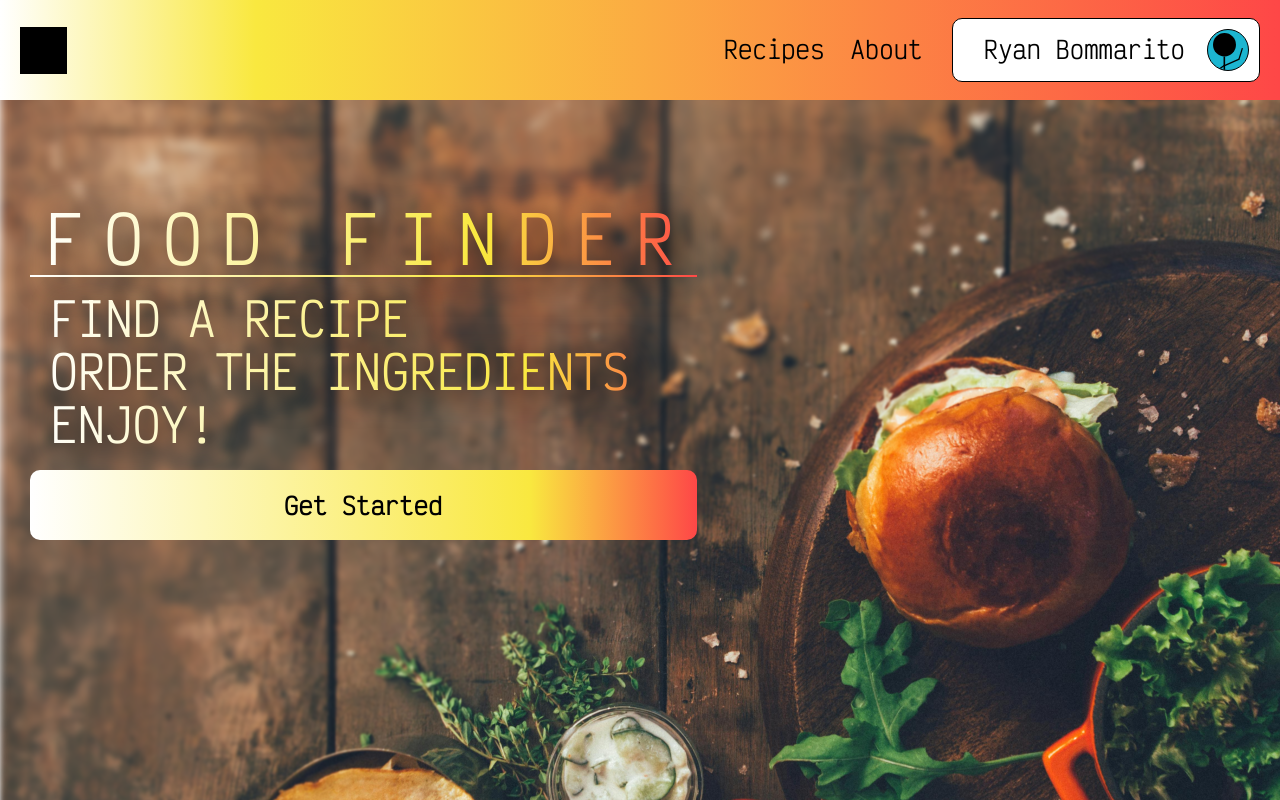
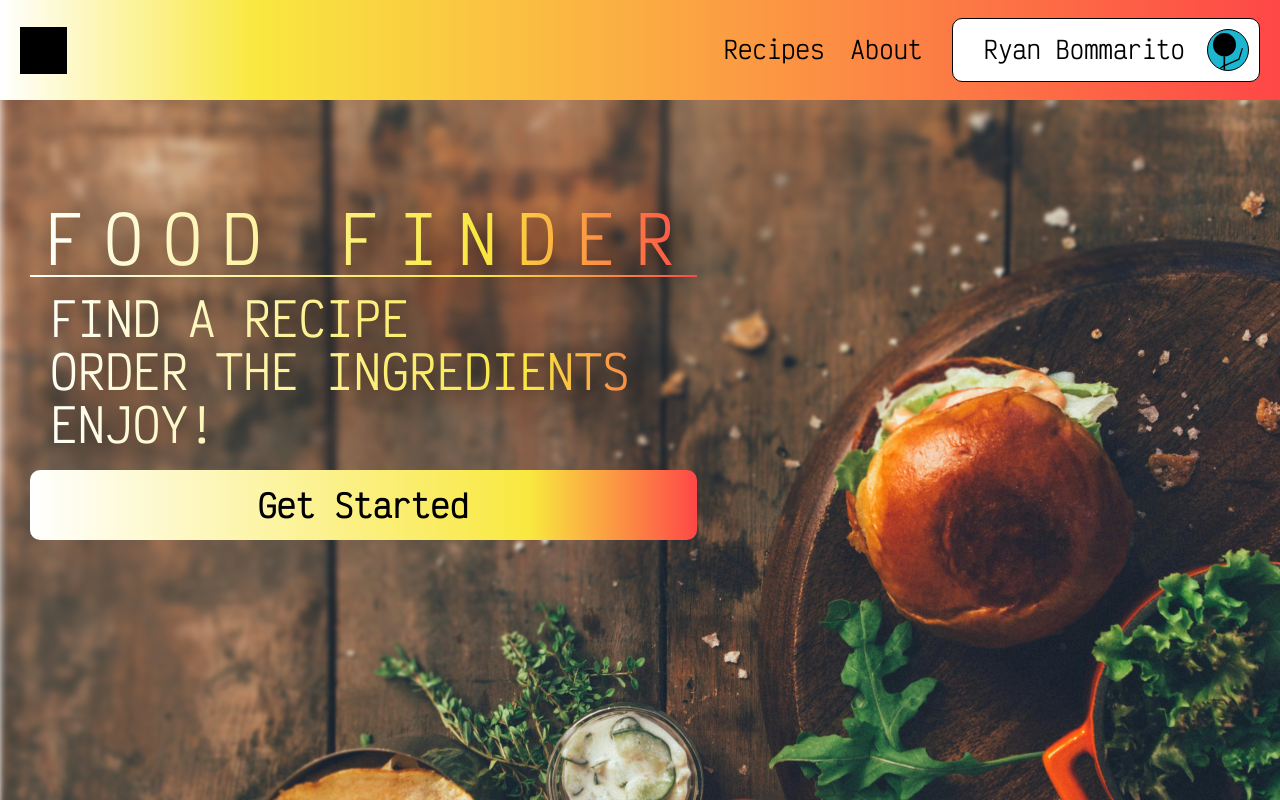
Before and after one commit to RyBCreates/food-finder, a React (Vite) app: page /#/ in a window 1280 px wide. Built offline with nearby package versions, Linux system fonts and the light colour scheme.

Commit message:
Added Link to Home Button to go to Recipes page

```diff
--- a/src/components/Home/Home.css
+++ b/src/components/Home/Home.css
@@ -55,6 +55,12 @@
   font-weight: bold;
   background: linear-gradient(to right, #fff 0%, #f9e83f 75%, #fe4747 100%);
   z-index: 1;
+  text-decoration: none;
+  color: black;
+  display: flex;
+  justify-content: center;
+  align-items: center;
+  font-size: 32px;
 }
 
 .home__button::after {
--- a/src/components/Home/Home.jsx
+++ b/src/components/Home/Home.jsx
@@ -1,3 +1,4 @@
+import { Link } from "react-router-dom";
 import "./Home.css";
 
 function Home() {
@@ -10,7 +11,9 @@
           <p className="home__subtext">ORDER THE INGREDIENTS</p>
           <p className="home__subtext">ENJOY!</p>
         </div>
-        <button className="home__button">Get Started</button>
+        <Link to="/recipes" className="home__button">
+          Get Started
+        </Link>
       </div>
     </section>
   );
```
